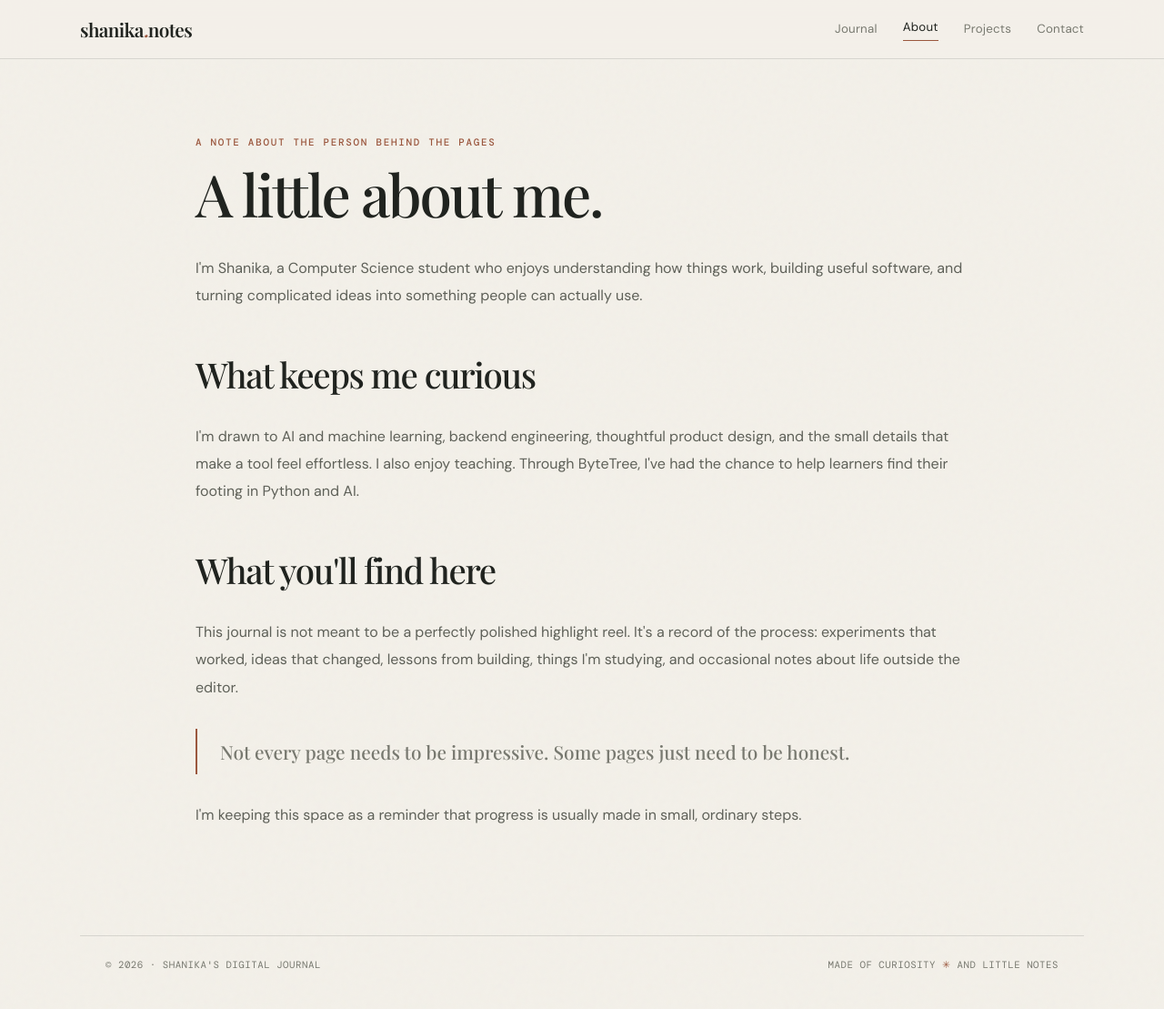
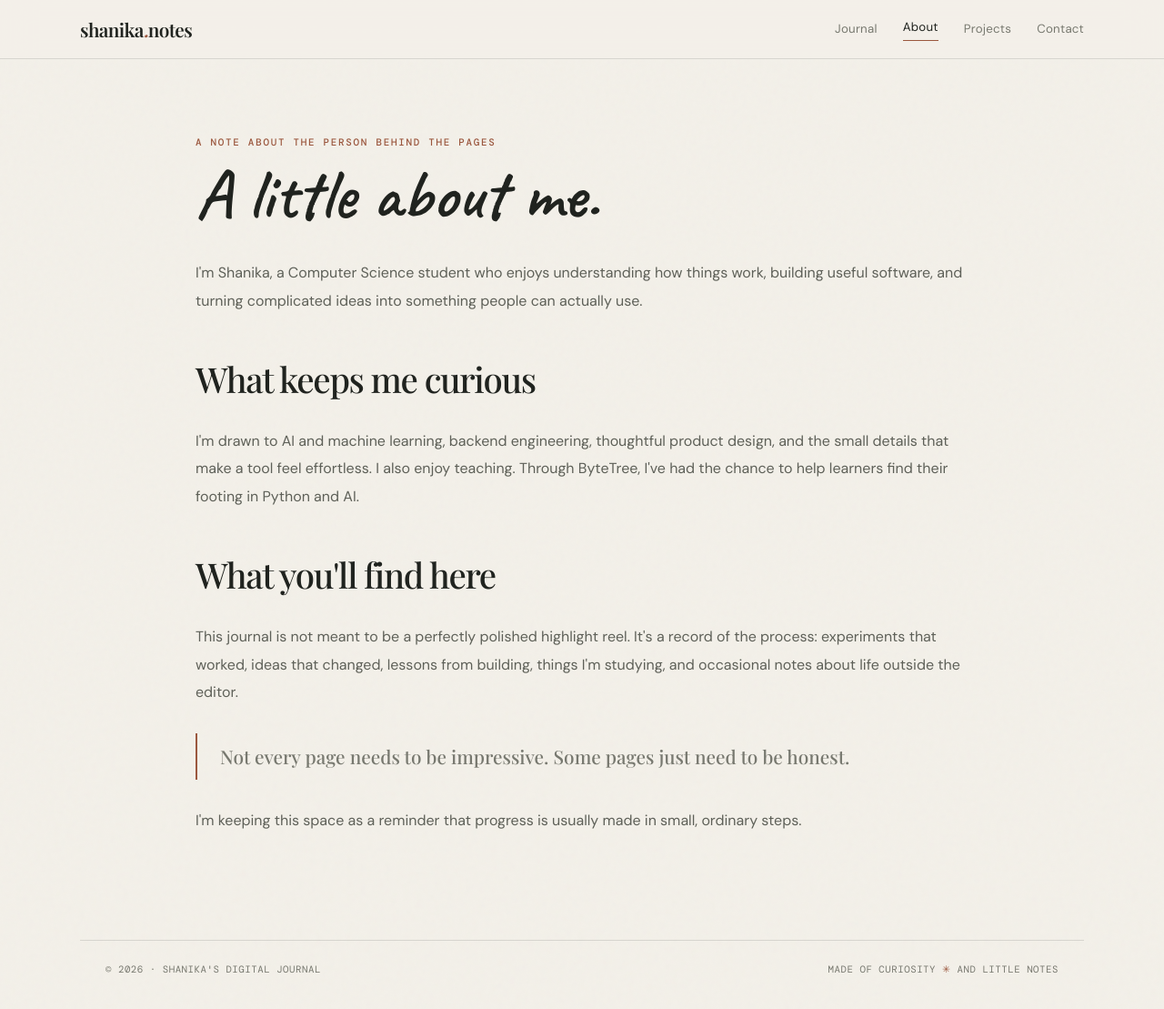
Before and after one commit to shanikashameems/shanikashameems.github.io, a Jekyll site: the page built from about.md, in a window 1280 px wide and 1110 px high. Shown: the whole window at 91% size. Built offline with Jekyll 4.4.1, drawn with Linux system fonts in a browser that asks for light colours.

Commit message:
Apply handwritten display typography to inner pages

```diff
--- a/_layouts/default.html
+++ b/_layouts/default.html
@@ -69,7 +69,7 @@
     .entry-arrow{position:absolute;right:20px;bottom:17px;color:var(--accent);font-size:1.1rem}
     .empty-note{padding:34px;border:1px dashed var(--line);color:var(--muted);text-align:center}
     .content-page{max-width:850px;margin:30px auto 0}
-    .content-page>h1{font-size:clamp(2.4rem,5vw,4rem);margin:13px 0 30px}
+    .content-page>h1{font-size:clamp(2.4rem,5vw,4rem);margin:13px 0 30px}.content-page>h1{font:600 clamp(3.2rem,6vw,5rem)/.95 var(--hand);letter-spacing:0;color:var(--ink);margin:15px 0 34px}
     .content-page p,.content-page li{font-size:1rem;line-height:1.9;color:#5e6058}
     .content-page h2{margin-top:48px}
     .content-page a{color:var(--accent);text-decoration-thickness:1px;text-underline-offset:4px}
```
